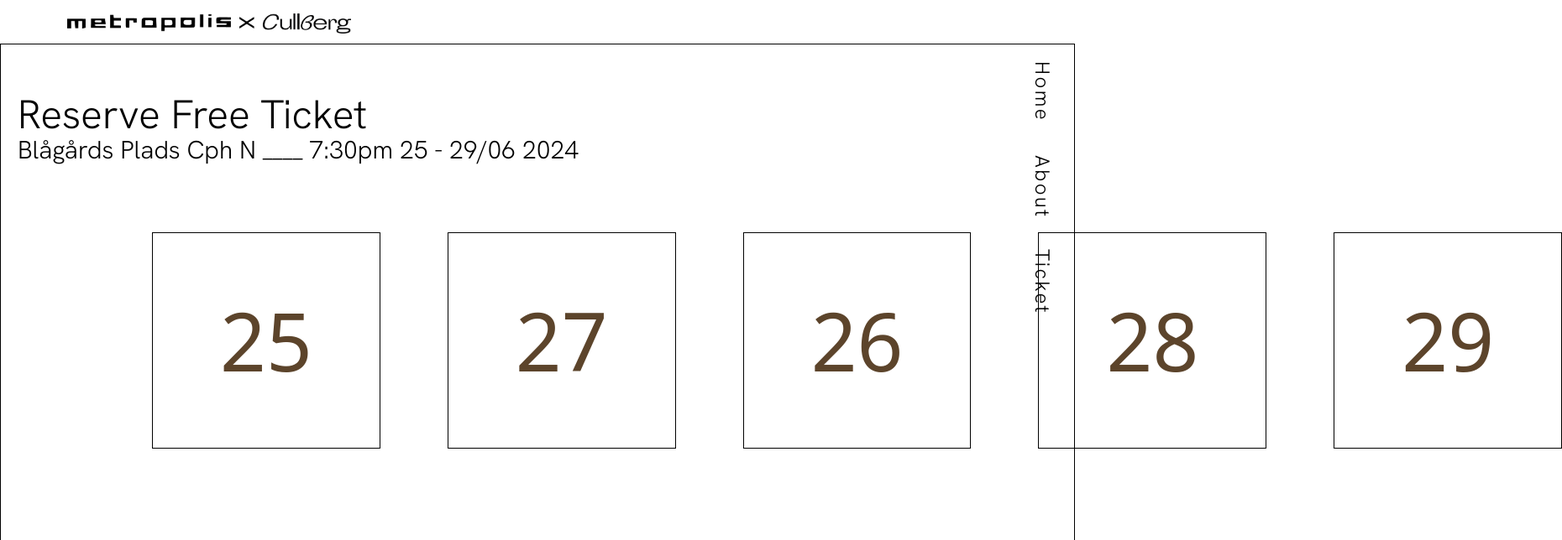
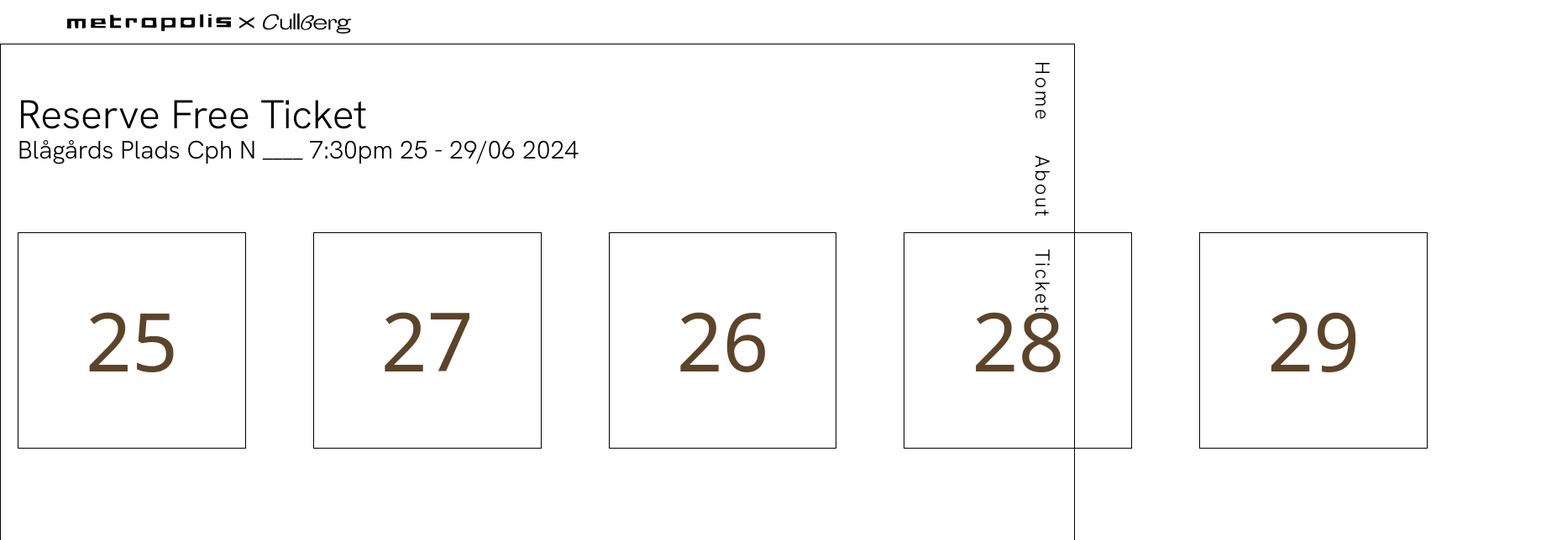
Before and after one commit to SineMunchs/exam2, a Vue app: page /#/ticket in a window 1280 px wide. Shown: the top 644 px of the page at 84% size, 1860 px wide, since content can reach past the window. Built offline with nearby package versions, Linux system fonts and the light colour scheme.

Commit message:
commit init

```diff
--- a/src/views/TicketView.vue
+++ b/src/views/TicketView.vue
@@ -13,7 +13,7 @@
 
 
 
-          <div class="flex ml-40 space-x-20  mb-40">
+          <div class="flex space-x-20  mb-40">
                <div class="border border-black p-20 custom-width text-8xl text-[#5C442B] cursor-pointer hover:text-[#EFB34B]"><a href="https://www.eventim-light.com/dk/a/6268ebc70e2f6b59c13b0fac/e/6656fcdfe820523242408b0f" target="blank">25</a></div>
                <div class="border border-black p-20 custom-width text-8xl text-[#5C442B] cursor-pointer hover:text-[#EFB34B]"><a href="https://www.eventim-light.com/dk/a/6268ebc70e2f6b59c13b0fac/e/6656fcdfe820523242408b1b" target="blank">27</a></div>
                <div class="border border-black p-20 custom-width text-8xl text-[#5C442B] cursor-pointer hover:text-[#EFB34B]"><a href="https://www.eventim-light.com/dk/a/6268ebc70e2f6b59c13b0fac/e/6656fcdfe820523242408b16" target="blank">26</a></div>
```
